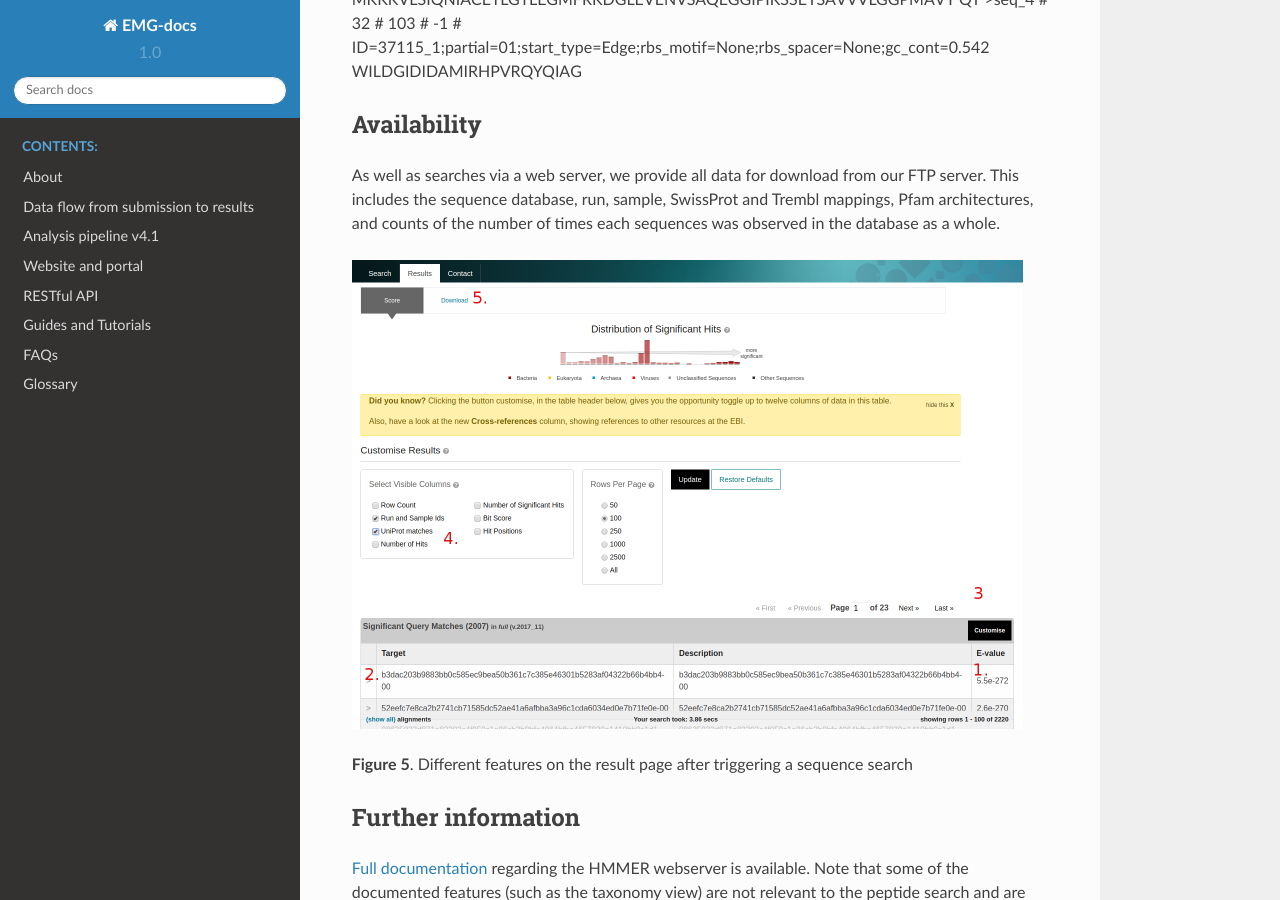
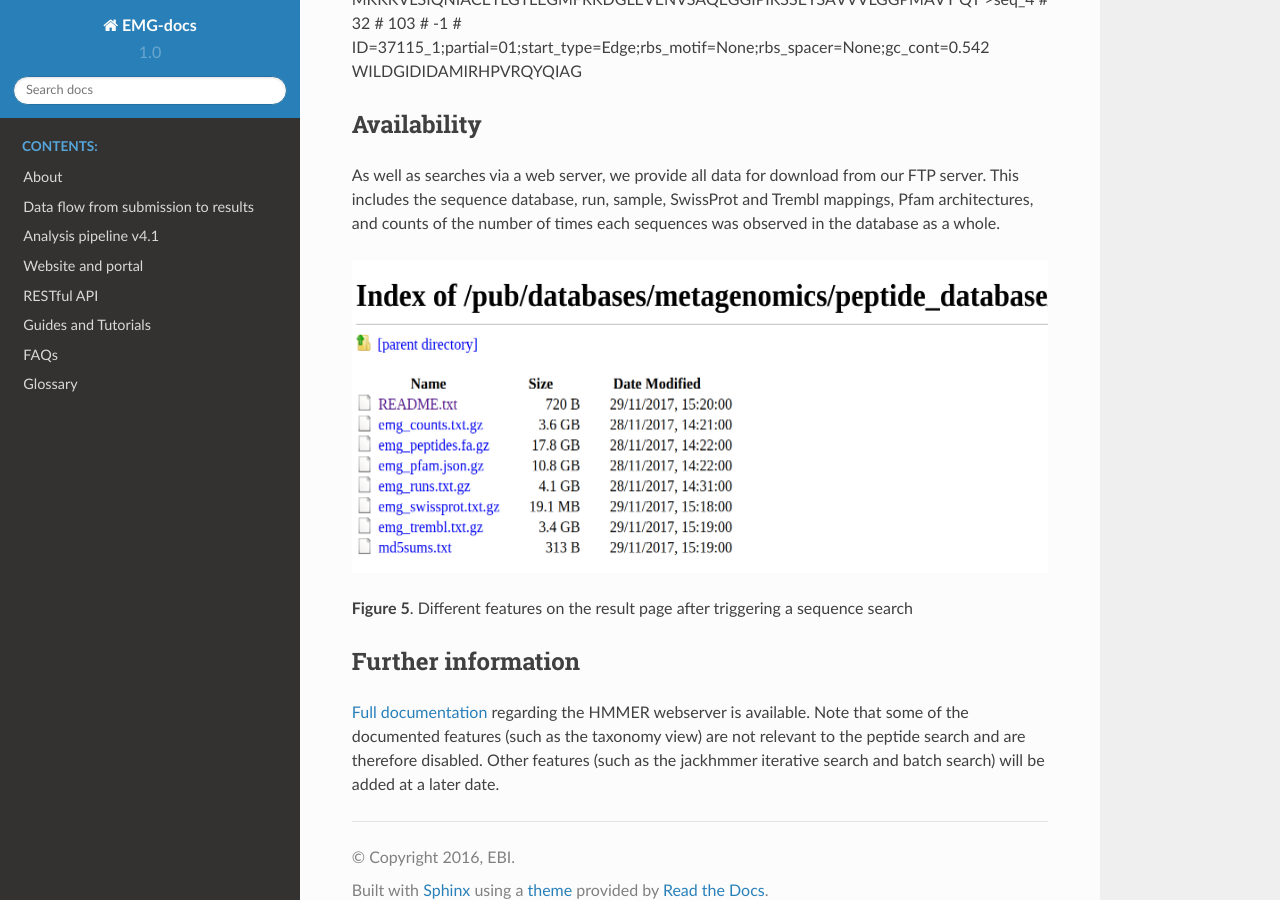
Before and after one commit to EBI-Metagenomics/EMG-docs, a Sphinx documentation site: the page built from docs/sequence-search.rst, in a window 1280 px wide and 900 px high, scrolled down 3304 px. Built offline with Sphinx 7.4.7 and the Read the Docs theme 2.0.0, drawn with Linux system fonts in a browser that asks for light colours.

Commit message:
Fixed image on ftp section.

```diff
--- a/docs/sequence-search.rst
+++ b/docs/sequence-search.rst
@@ -117,7 +117,7 @@ the sequence database, run, sample, SwissProt and Trembl mappings,
 Pfam architectures, and counts of the number of times each sequences
 was observed in the database as a whole.
 
-.. figure:: images/sequence_search_result_custom.png
+.. figure:: images/sequence_search_ftp.png
    :scale: 50 %
 
 **Figure 5**. Different features on the result page after triggering a sequence search
```
